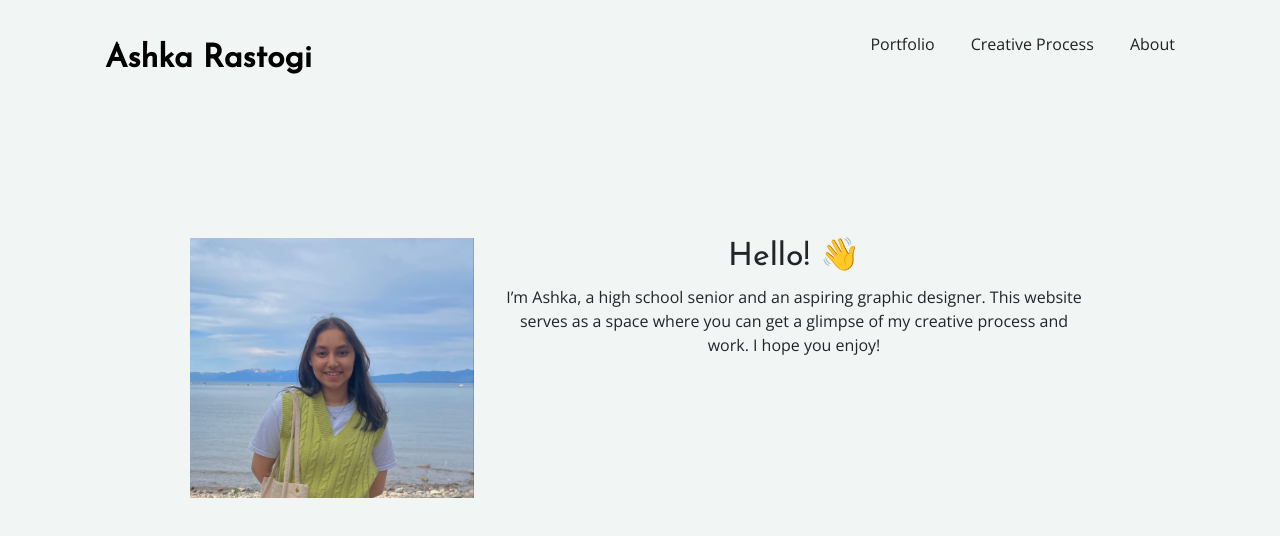
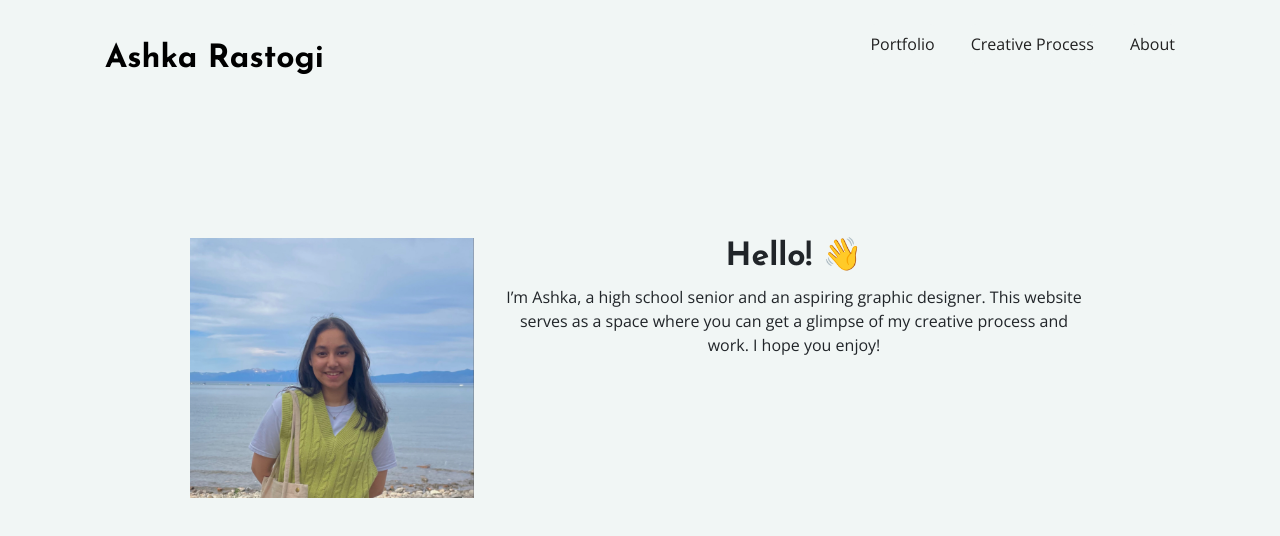
Before and after one commit to ras-ash/ashrasportfolio, a plain HTML site: page about.html in a window 1280 px wide. Drawn offline with nearby package versions, Linux system fonts and the light colour scheme.

Commit message:
Update about.html

```diff
--- a/about.html
+++ b/about.html
@@ -15,8 +15,13 @@
   <link href="assets/img/apple-touch-icon.png" rel="apple-touch-icon">
 
   <!-- Google Fonts -->
-  <link href="https://fonts.googleapis.com/css?family=Open+Sans" rel="stylesheet">
-  <link href="https://fonts.googleapis.com/css?family=Josefin+Sans" rel="stylesheet">
+  <link rel="preconnect" href="https://fonts.googleapis.com">
+  <link rel="preconnect" href="https://fonts.gstatic.com" crossorigin>
+  <link href="https://fonts.googleapis.com/css2?family=Open+Sans:wght@300&display=swap" rel="stylesheet">
+  <link rel="preconnect" href="https://fonts.googleapis.com">
+  <link rel="preconnect" href="https://fonts.gstatic.com" crossorigin>
+  <link href="https://fonts.googleapis.com/css2?family=Josefin+Sans:wght@700&display=swap" rel="stylesheet">
+
   <!-- Vendor CSS Files -->
   <link href="assets/vendor/aos/aos.css" rel="stylesheet">
   <link href="assets/vendor/bootstrap/css/bootstrap.min.css" rel="stylesheet">
```
